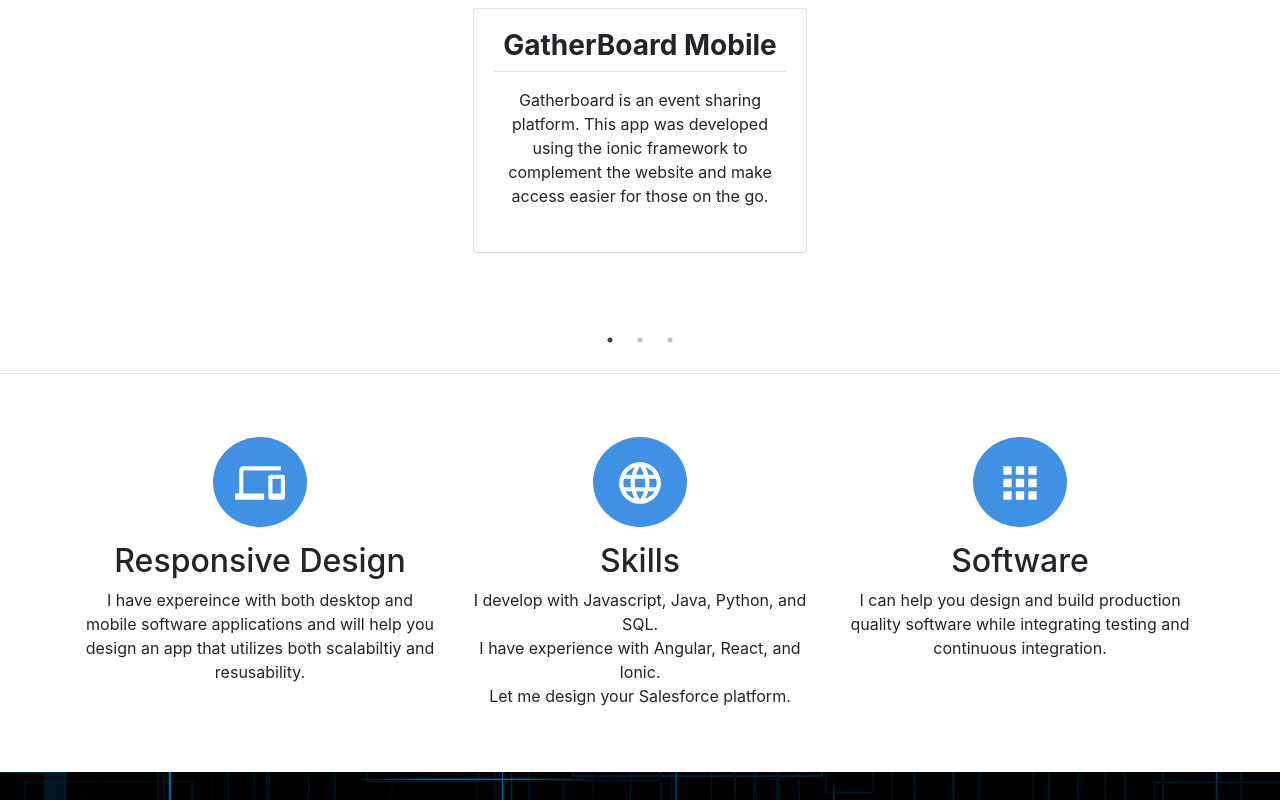
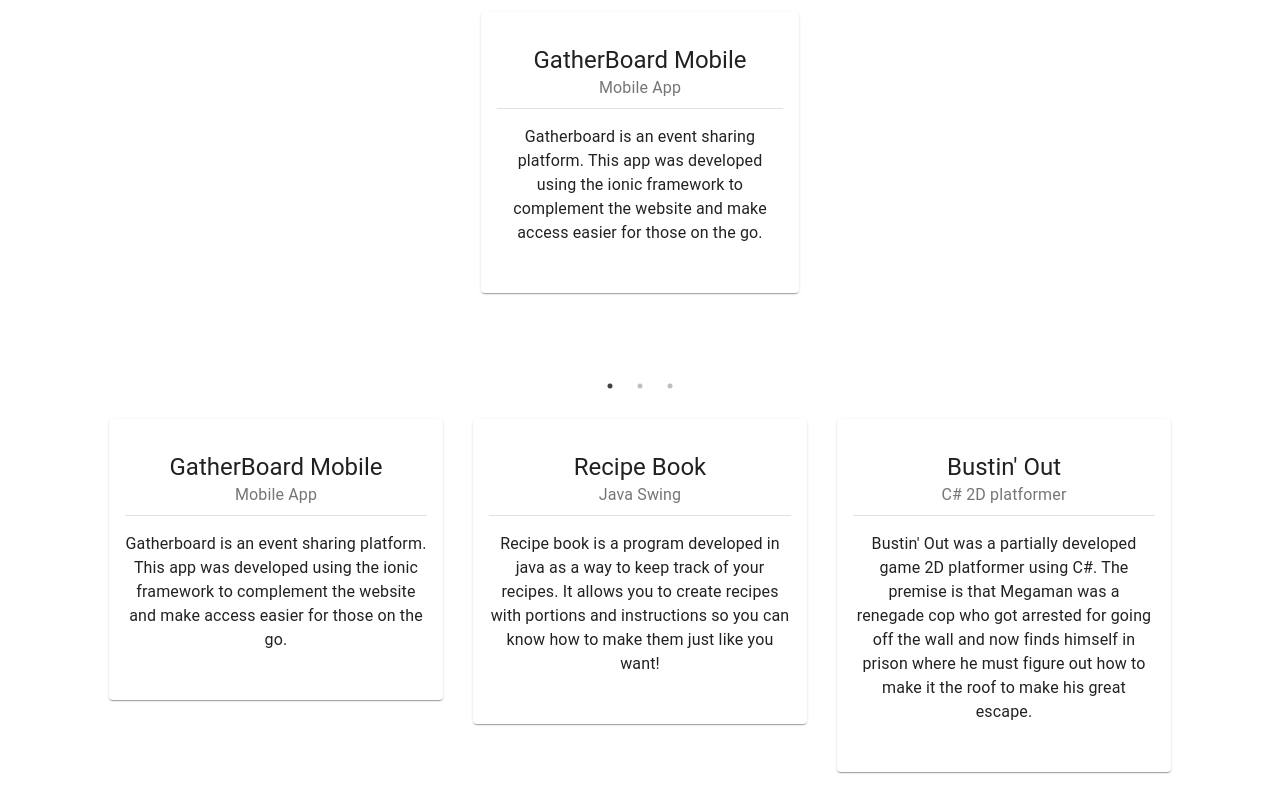
Before and after one commit to PhillipPeterson/phillpeterson.com, a React (Create React App) app: page / in a window 1280 px wide. Shown: the part 540-1340 px from the top of the page. Built offline with nearby package versions, Linux system fonts and the light colour scheme.

Commit message:
Added portfolio layout using columns instead of slider, changed card to material-ui, added subheader for cards

```diff
--- a/src/App.js
+++ b/src/App.js
@@ -4,6 +4,7 @@
 import PortfolioSlider from './components/PortfolioSlider';
 import Skills from './components/Skills';
 import Header from './components/Header';
+import PortfolioLayout from './components/PortfolioLayout';
 
 const App = () => (
 	<Fragment>
@@ -26,6 +27,7 @@
 			</Container>
 
 		</main>
+		<PortfolioLayout />
 		<Skills />
 
 		<div className="parallax" id="par2">
--- a/src/components/Card.js
+++ b/src/components/Card.js
@@ -1,23 +1,26 @@
 import React, { Fragment } from 'react';
 
-import { Card, CardBody, CardTitle, CardText } from 'reactstrap';
+import { Card, CardContent, CardHeader, Typography } from '@material-ui/core';
 
 class PortfolioCard extends React.Component {
 
 	render() {
 
 		const {props} = this;
-		const {title, text} = props.data;
+		const {title, sub, text} = props.data;
 		return (
-			<Fragment>
+			<Fragment >
 
-				<Card className="card">
-					<CardBody>
-						<CardTitle className="h3 mb-3 pb-2 font-weight-bold border-bottom">{title}</CardTitle>
-						<CardText className=" mb-4" style={{ }}>
+				<Card >
+
+
+
+					<CardContent>
+					<CardHeader title={title} subheader={sub} className="h3 mb-3 pb-2 font-weight-bold border-bottom" />
+						<Typography className=" mb-4" style={{ }}>
 							{text}
-						</CardText>
-					</CardBody>
+						</Typography>
+					</CardContent>
 				</Card>
 
 			</Fragment>
--- /dev/null
+++ b/src/components/PortfolioLayout.js
@@ -0,0 +1,34 @@
+import React from "react";
+import { Row, Col, Container } from 'reactstrap';
+import PortfolioCard from './Card';
+const data = require('../resources/data.json');
+
+class PortfolioLayout extends React.Component {
+  render() {
+
+	return (
+		<div>
+
+
+			<Container className="pb-5">
+				<Row className="px-4 position-relative">
+					<Col className="center pb-3" md={4} >
+						<PortfolioCard data={data["0"]} />
+					</Col>
+					<Col className="center pb-3" md={4} >
+						<PortfolioCard data={data["1"]} />
+					</Col>
+					<Col className="center pb-3" md={4} >
+						<PortfolioCard data={data["2"]} />
+					</Col>
+				</Row>
+
+			</Container>
+
+
+		</div>
+    );
+  }
+}
+
+export default PortfolioLayout;
--- a/src/components/PortfolioSlider.js
+++ b/src/components/PortfolioSlider.js
@@ -17,15 +17,15 @@
 		<div>
 			<Slider {...settings}>
 
-				<div>
+				<div className="mt-1 pl-2 pr-2">
 					<PortfolioCard data={data["0"]} />
 				</div>
 
-				<div>
+				<div className="mt-1 pl-2 pr-2">
 					<PortfolioCard data={data["1"]}/>
 				</div>
 
-				<div>
+				<div className="mt-1 pl-2 pr-2">
 					<PortfolioCard data={data["2"]}/>
 				</div>
 
--- a/src/resources/data.json
+++ b/src/resources/data.json
@@ -1,16 +1,19 @@
 {
     "0": {
         "title": "GatherBoard Mobile",
+        "sub": "Mobile App",
         "text": "Gatherboard is an event sharing platform. This app was developed using the ionic framework to complement the website and make access easier for those on the go."
     },
 
     "1": {
         "title": "Recipe Book",
+        "sub": "Java Swing",
         "text": "Recipe book is a program developed in java as a way to keep track of your recipes. It allows you to create recipes with portions and instructions so you can know how to make them just like you want!"
     },
 
     "2": {
         "title": "Bustin' Out",
+        "sub": "C# 2D platformer",
         "text": "Bustin' Out was a partially developed game 2D platformer using C#. The premise is that Megaman was a renegade cop who got arrested for going off the wall and now finds himself in prison where he must figure out how to make it the roof to make his great escape."
     }
 }
```
